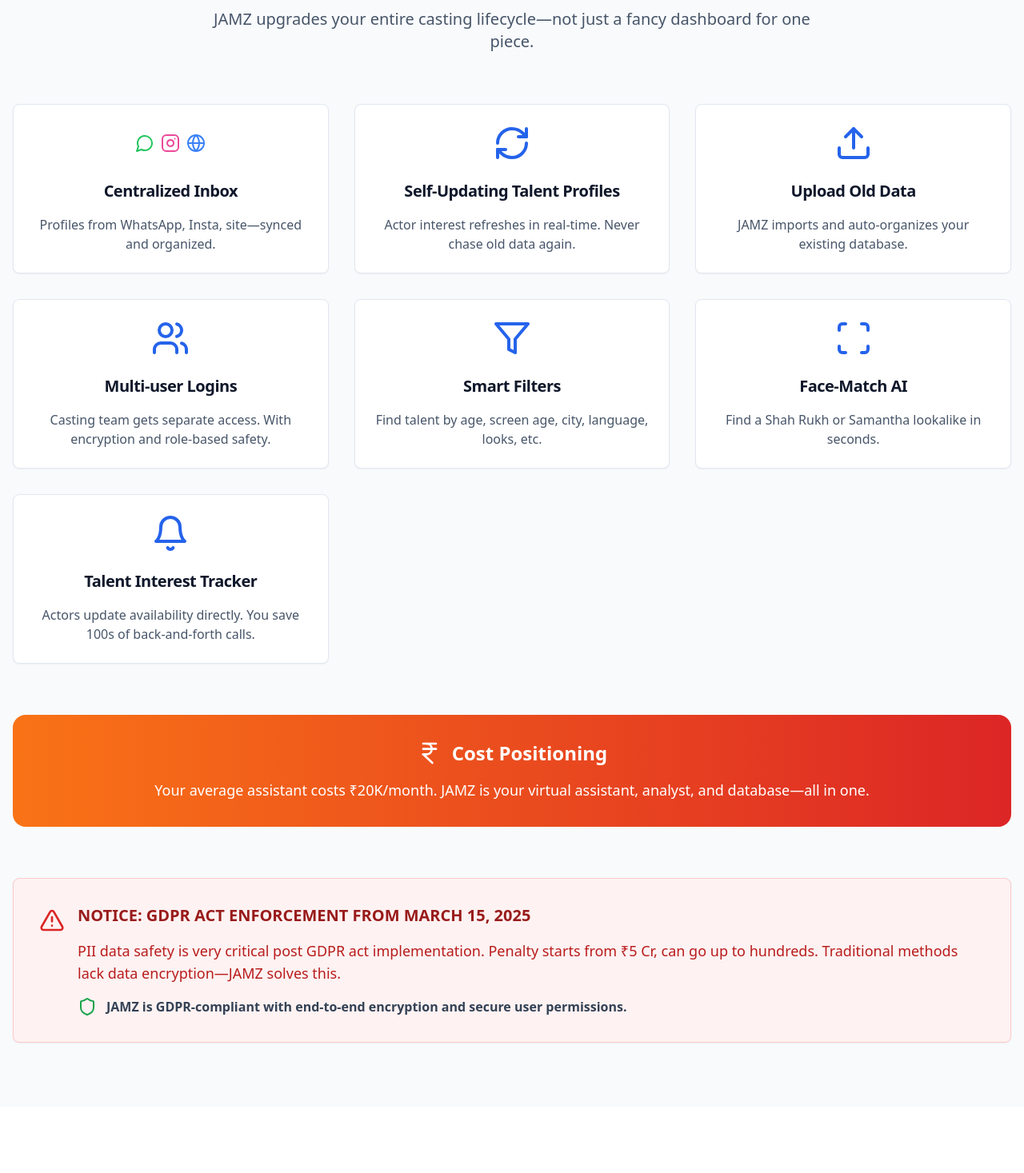
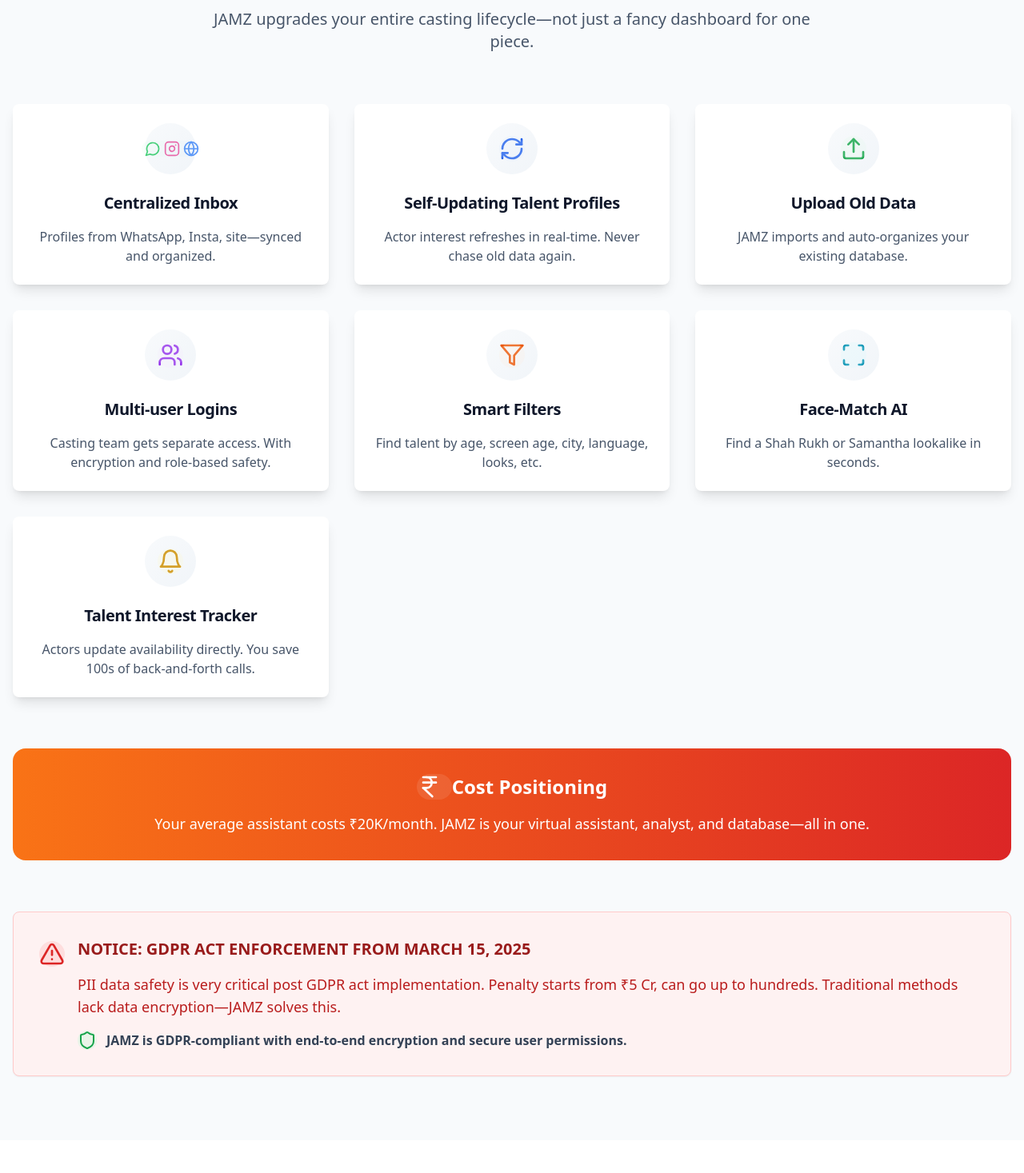
Before and after one commit to Junedweb/casting-flow-ai, a React (Vite) app: page / in a window 1280 px wide. Shown: the part 2360-3827 px from the top of the page at 80% size. Built offline with nearby package versions, Linux system fonts and the light colour scheme.

Commit message:
Refactor: Update icons for interactivity
Update the icons in the FeaturesSection to be more modern and interactive.

```diff
--- a/src/components/FeaturesSection.tsx
+++ b/src/components/FeaturesSection.tsx
@@ -1,3 +1,4 @@
+
 import { Card, CardContent, CardHeader, CardTitle } from "@/components/ui/card";
 import {
   RefreshCw,
@@ -10,54 +11,108 @@ import {
   Shield,
   AlertTriangle,
   MessageCircle,
-  Globe
+  Globe,
+  Instagram
 } from "lucide-react";
-import { Instagram } from "lucide-react";
 
 export const FeaturesSection = () => {
   const features = [
     {
-      icon: () => (
-        <div className="flex items-center justify-center space-x-2">
-          <MessageCircle className="w-6 h-6 text-green-500" />
-          <Instagram className="w-6 h-6 text-pink-500" />
-          <Globe className="w-6 h-6 text-blue-500" />
-        </div>
-      ),
+      icon: "centralized",
       title: "Centralized Inbox",
       description: "Profiles from WhatsApp, Insta, site—synced and organized."
     },
     {
-      icon: RefreshCw,
+      icon: "refresh",
       title: "Self-Updating Talent Profiles",
       description: "Actor interest refreshes in real-time. Never chase old data again."
     },
     {
-      icon: Upload,
+      icon: "upload",
       title: "Upload Old Data",
       description: "JAMZ imports and auto-organizes your existing database."
     },
     {
-      icon: Users,
+      icon: "users",
       title: "Multi-user Logins",
       description: "Casting team gets separate access. With encryption and role-based safety."
     },
     {
-      icon: Filter,
+      icon: "filter",
       title: "Smart Filters",
       description: "Find talent by age, screen age, city, language, looks, etc."
     },
     {
-      icon: Scan,
+      icon: "scan",
       title: "Face-Match AI",
       description: "Find a Shah Rukh or Samantha lookalike in seconds."
     },
     {
-      icon: Bell,
+      icon: "bell",
       title: "Talent Interest Tracker",
       description: "Actors update availability directly. You save 100s of back-and-forth calls."
     }
   ];
+
+  const renderIcon = (iconType: string) => {
+    const iconClasses = "transition-all duration-300 group-hover:scale-110";
+
+    switch (iconType) {
+      case "centralized":
+        return (
+          <div className="relative flex items-center justify-center space-x-1">
+            <div className="absolute inset-0 bg-gradient-to-r from-green-100 to-blue-100 rounded-full opacity-20 group-hover:opacity-40 transition-opacity duration-300"></div>
+            <MessageCircle className={`w-5 h-5 text-green-500 ${iconClasses}`} />
+            <Instagram className={`w-5 h-5 text-pink-500 ${iconClasses}`} />
+            <Globe className={`w-5 h-5 text-blue-500 ${iconClasses}`} />
+          </div>
+        );
+      case "refresh":
+        return (
+          <div className="relative">
+            <div className="absolute inset-0 bg-blue-100 rounded-full opacity-20 group-hover:opacity-40 transition-opacity duration-300"></div>
+            <RefreshCw className={`w-8 h-8 text-blue-600 ${iconClasses} group-hover:rotate-180`} />
+          </div>
+        );
+      case "upload":
+        return (
+          <div className="relative">
+            <div className="absolute inset-0 bg-green-100 rounded-full opacity-20 group-hover:opacity-40 transition-opacity duration-300"></div>
+            <Upload className={`w-8 h-8 text-green-600 ${iconClasses} group-hover:-translate-y-1`} />
+          </div>
+        );
+      case "users":
+        return (
+          <div className="relative">
+            <div className="absolute inset-0 bg-purple-100 rounded-full opacity-20 group-hover:opacity-40 transition-opacity duration-300"></div>
+            <Users className={`w-8 h-8 text-purple-600 ${iconClasses}`} />
+          </div>
+        );
+      case "filter":
+        return (
+          <div className="relative">
+            <div className="absolute inset-0 bg-orange-100 rounded-full opacity-20 group-hover:opacity-40 transition-opacity duration-300"></div>
+            <Filter className={`w-8 h-8 text-orange-600 ${iconClasses}`} />
+          </div>
+        );
+      case "scan":
+        return (
+          <div className="relative">
+            <div className="absolute inset-0 bg-cyan-100 rounded-full opacity-20 group-hover:opacity-40 transition-opacity duration-300"></div>
+            <Scan className={`w-8 h-8 text-cyan-600 ${iconClasses} group-hover:animate-pulse`} />
+          </div>
+        );
+      case "bell":
+        return (
+          <div className="relative">
+            <div className="absolute inset-0 bg-yellow-100 rounded-full opacity-20 group-hover:opacity-40 transition-opacity duration-300"></div>
+            <Bell className={`w-8 h-8 text-yellow-600 ${iconClasses} group-hover:animate-bounce`} />
+          </div>
+        );
+      default:
+        return null;
+    }
+  };
 
   return (
     <section className="py-20 px-4 bg-slate-50">
@@ -73,29 +128,28 @@ export const FeaturesSection = () => {
 
         <div className="grid grid-cols-1 md:grid-cols-2 lg:grid-cols-3 gap-8 mb-16">
           {features.map((feature, index) => (
-            <Card key={index} className="h-full hover:shadow-lg transition-shadow duration-300">
+            <Card key={index} className="group h-full hover:shadow-xl hover:-translate-y-2 transition-all duration-300 bg-white border-0 shadow-lg">
               <CardHeader className="text-center pb-4">
-                {typeof feature.icon === 'function' ? (
-                  <div className="w-12 h-12 mx-auto mb-4 flex items-center justify-center">
-                    <feature.icon />
-                  </div>
-                ) : (
-                  <feature.icon className="w-12 h-12 text-blue-600 mx-auto mb-4" />
-                )}
-                <CardTitle className="text-xl font-bold text-slate-900">
+                <div className="w-16 h-16 mx-auto mb-4 flex items-center justify-center rounded-full bg-gradient-to-br from-slate-50 to-slate-100 group-hover:from-slate-100 group-hover:to-slate-200 transition-all duration-300">
+                  {renderIcon(feature.icon)}
+                </div>
+                <CardTitle className="text-xl font-bold text-slate-900 group-hover:text-slate-700 transition-colors duration-300">
                   {feature.title}
                 </CardTitle>
               </CardHeader>
               <CardContent>
-                <p className="text-slate-600 text-center">{feature.description}</p>
+                <p className="text-slate-600 text-center group-hover:text-slate-700 transition-colors duration-300">{feature.description}</p>
               </CardContent>
             </Card>
           ))}
         </div>
 
-        <div className="bg-gradient-to-r from-orange-500 to-red-600 rounded-2xl p-8 text-white mb-16">
+        <div className="bg-gradient-to-r from-orange-500 to-red-600 rounded-2xl p-8 text-white mb-16 hover:shadow-2xl transition-shadow duration-300">
           <div className="flex items-center justify-center mb-4">
-            <IndianRupee className="w-8 h-8 mr-3" />
+            <div className="relative">
+              <div className="absolute inset-0 bg-white/20 rounded-full animate-pulse"></div>
+              <IndianRupee className="w-8 h-8 mr-3 relative z-10" />
+            </div>
             <h3 className="text-2xl font-bold">Cost Positioning</h3>
           </div>
           <p className="text-center text-lg">
@@ -103,10 +157,13 @@ export const FeaturesSection = () => {
           </p>
         </div>
 
-        <Card className="bg-red-50 border-red-200">
+        <Card className="bg-red-50 border-red-200 hover:shadow-xl transition-shadow duration-300">
           <CardContent className="p-8">
             <div className="flex items-start">
-              <AlertTriangle className="w-8 h-8 text-red-600 mr-4 mt-1 flex-shrink-0" />
+              <div className="relative mr-4 mt-1 flex-shrink-0">
+                <div className="absolute inset-0 bg-red-200 rounded-full opacity-30 animate-pulse"></div>
+                <AlertTriangle className="w-8 h-8 text-red-600 relative z-10" />
+              </div>
               <div>
                 <h3 className="text-xl font-bold text-red-800 mb-4">
                   NOTICE: GDPR ACT ENFORCEMENT FROM MARCH 15, 2025
@@ -116,7 +173,10 @@ export const FeaturesSection = () => {
                   can go up to hundreds. Traditional methods lack data encryption—JAMZ solves this.
                 </p>
                 <div className="flex items-center">
-                  <Shield className="w-6 h-6 text-green-600 mr-3" />
+                  <div className="relative mr-3">
+                    <div className="absolute inset-0 bg-green-200 rounded-full opacity-30"></div>
+                    <Shield className="w-6 h-6 text-green-600 relative z-10" />
+                  </div>
                   <p className="text-slate-700 font-semibold">
                     JAMZ is GDPR-compliant with end-to-end encryption and secure user permissions.
                   </p>
```
